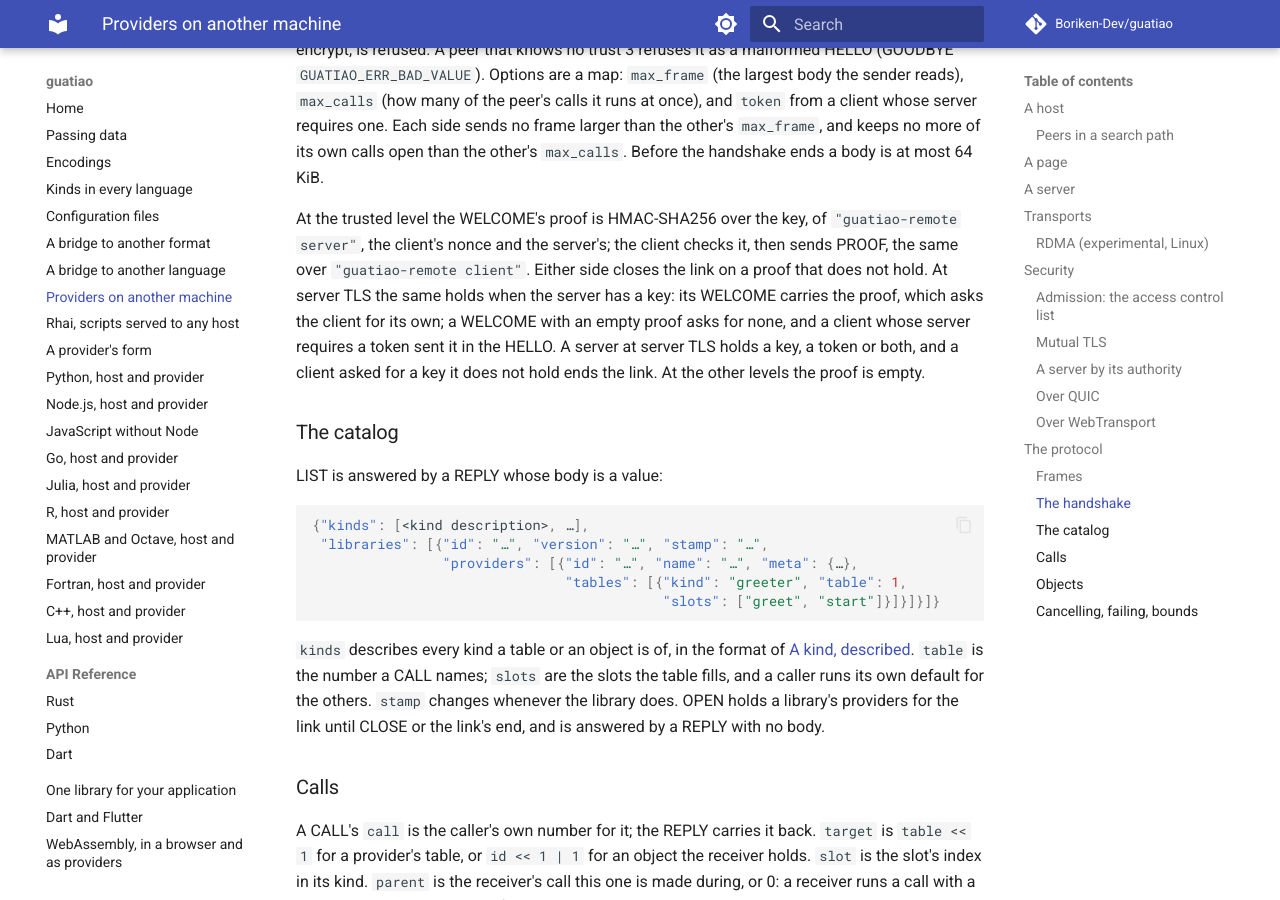
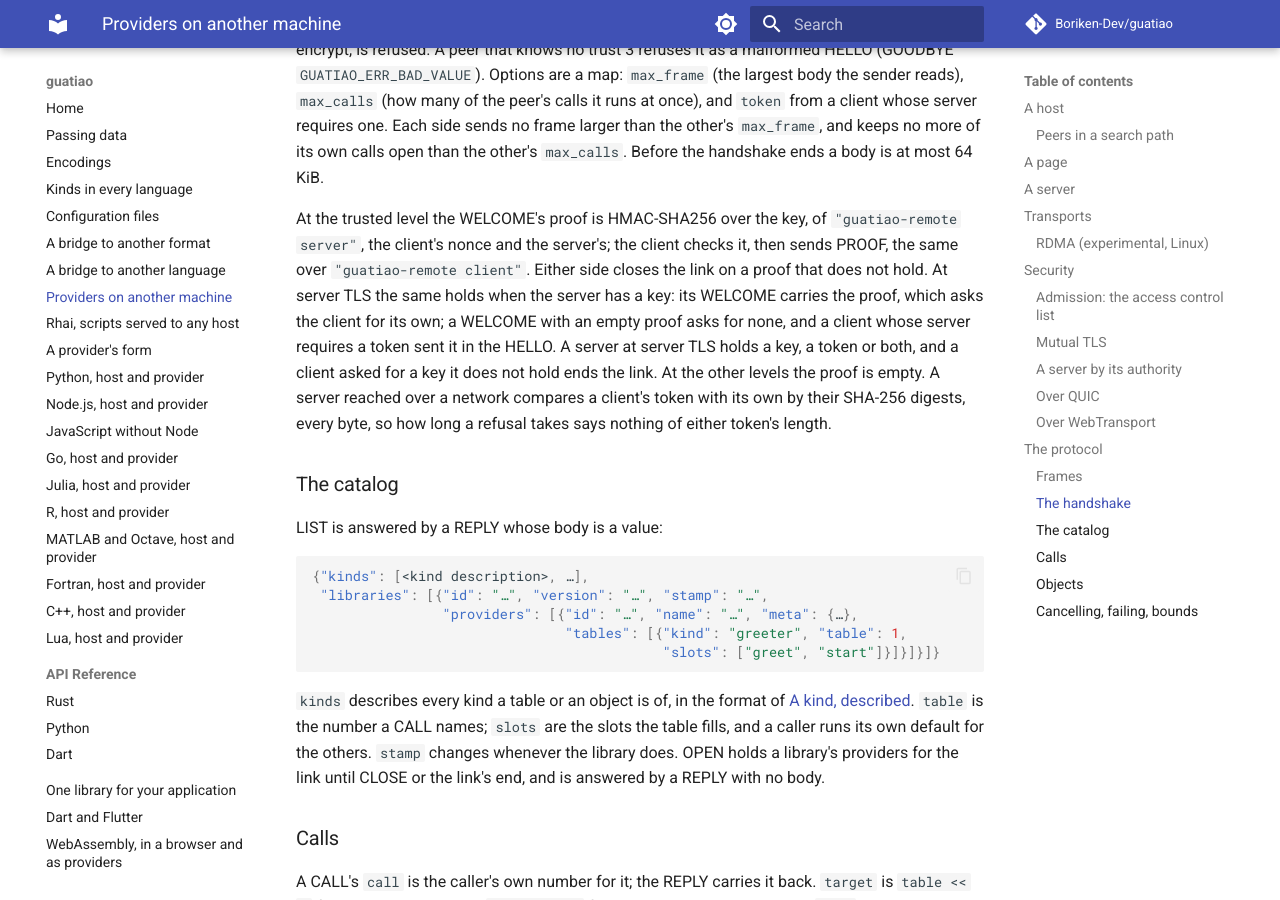
Before and after one commit to Boriken-Dev/guatiao, an MkDocs documentation site: the page built from docs/remote.md, in a window 1280 px wide and 900 px high, scrolled down 20329 px. Built offline with MkDocs 1.6.1 and Material for MkDocs 9.7.7, drawn with Linux system fonts in a browser that asks for light colours; comment, search, counter and statistics services are not loaded.

Commit message:
docs: how a remote server compares tokens

```diff
--- a/docs/remote.md
+++ b/docs/remote.md
@@ -906,7 +906,10 @@ its WELCOME carries the proof, which asks the client for its own; a
 WELCOME with an empty proof asks for none, and a client whose server
 requires a token sent it in the HELLO. A server at server TLS holds a
 key, a token or both, and a client asked for a key it does not hold
-ends the link. At the other levels the proof is empty.
+ends the link. At the other levels the proof is empty. A server reached
+over a network compares a client's token with its own by their SHA-256
+digests, every byte, so how long a refusal takes says nothing of either
+token's length.
 
 ### The catalog
 
```
